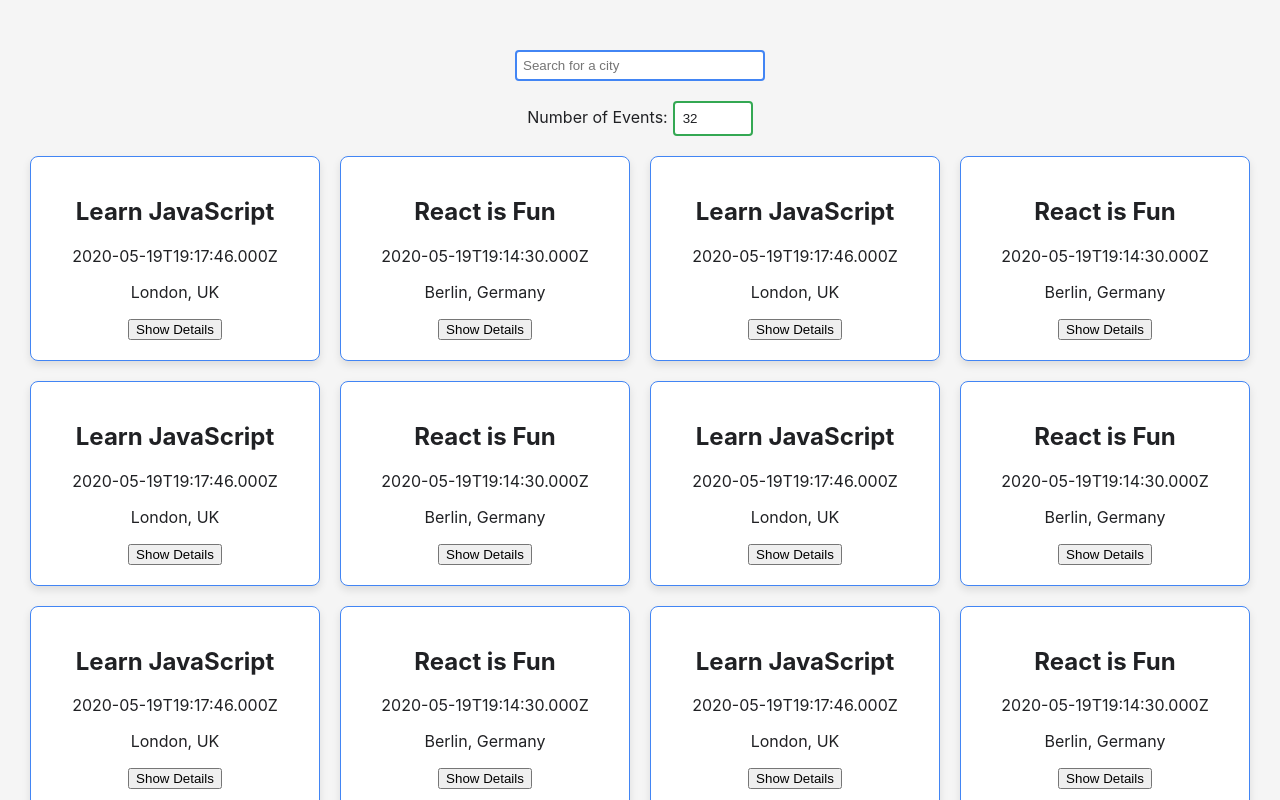
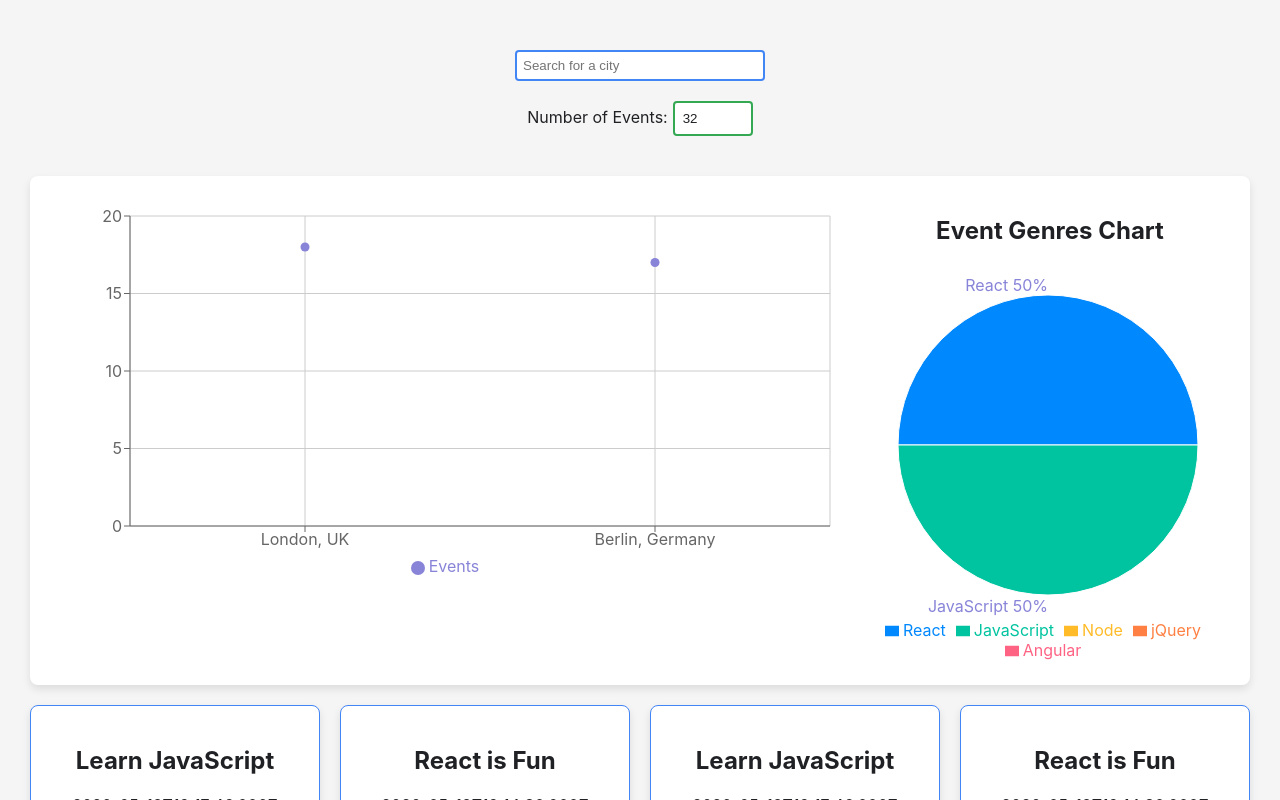
Before and after one commit to JDestefano11/meet-app, a React (Create React App) app: page / in a window 1280 px wide. Shown: the top 800 px of the page. Built offline with nearby package versions, Linux system fonts and the light colour scheme; what atatus-spa would draw is missing.

Commit message:
"Updated App.css with new styles for body element and rearranged components in App.js"

```diff
--- a/src/App.css
+++ b/src/App.css
@@ -137,6 +137,11 @@ body {
   display: grid;
   grid-template-columns: 1fr 1fr;
   gap: 20px;
+  margin-top: 40px;
+  padding: 20px;
+  background-color: var(--card-background);
+  border-radius: 8px;
+  box-shadow: 0 4px 8px rgba(0, 0, 0, 0.1);
 }
 
 @media (max-width: 768px) {
--- a/src/App.js
+++ b/src/App.js
@@ -64,11 +64,11 @@ const App = () => {
         setCurrentCity={setCurrentCity}
         setInfoAlert={setInfoAlert} />
       <NumberOfEvents setNumberOfEvents={setCurrentNOE} setErrorAlert={setErrorAlert} />
-      <EventList events={events} />
       <div className="charts-container">
         <EventScatterPlot data={scatterData} />
         <EventGenresChart events={events} />
       </div>
+      <EventList events={events} />
     </div>
   );
 };
```
